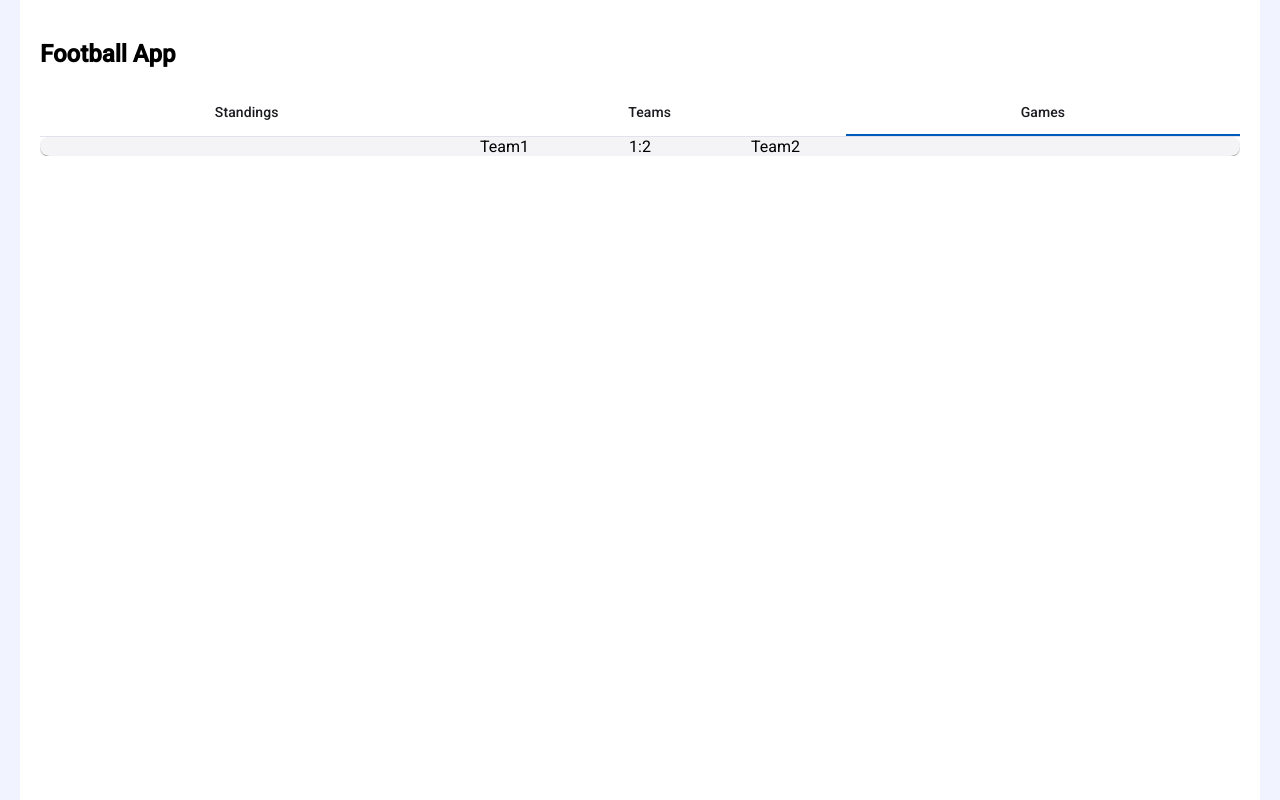
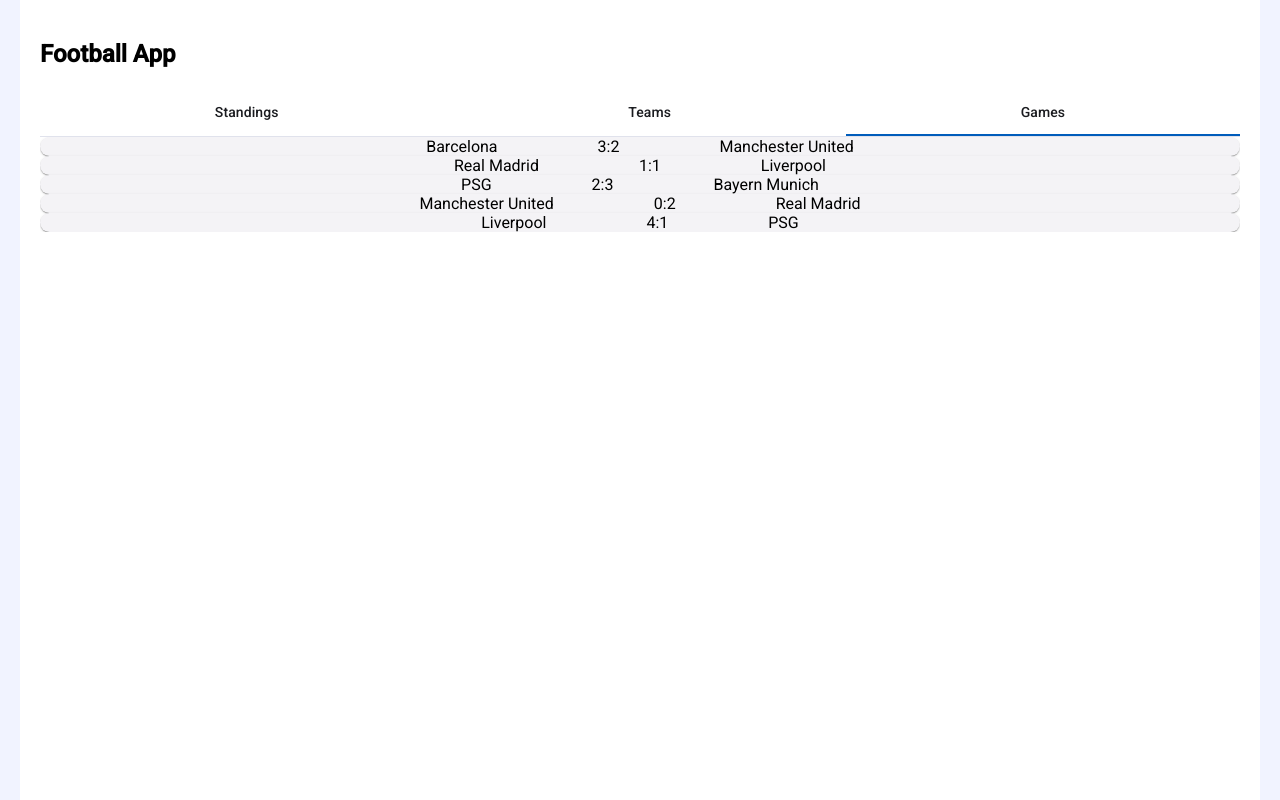
Before and after one commit to Serh1/football-app, an Angular app: page / in a window 1280 px wide. Both pictures are taken after a click on the tab "Games". Built offline with nearby package versions, Linux system fonts and the light colour scheme.

Commit message:
feat(games): Adding games table

```diff
--- a/src/app/games-card/games-card.component.html
+++ b/src/app/games-card/games-card.component.html
@@ -1,5 +1,5 @@
 <mat-card class="game-card" appearance="raised">
-  <div class="teamWrapper">Team1</div>
-  <div class="scoreWrapper">1:2</div>
-  <div class="teamWrapper">Team2</div>
+  <div class="teamWrapper">{{ gameDetail.teamHome.name }}</div>
+  <div class="scoreWrapper">{{ gameDetail.homeTeamGoals }}:{{ gameDetail.awayTeamGoals }}</div>
+  <div class="teamWrapper">{{ gameDetail.teamAway.name }}</div>
 </mat-card>
--- a/src/app/games-card/games-card.component.ts
+++ b/src/app/games-card/games-card.component.ts
@@ -1,7 +1,5 @@
-import {Component, inject, input} from '@angular/core';
+import {Component, Input} from '@angular/core';
 import {MatCard} from "@angular/material/card";
-import {Game} from '../models/game';
-import {TeamsService} from '../services/teams.service';
 
 @Component({
   selector: 'app-games-card',
@@ -13,17 +11,6 @@
   styleUrl: './games-card.component.css'
 })
 export class GamesCardComponent {
-  teamsService = inject(TeamsService);
-  games: Game[] = [];
-  newGame: Game = {
-    id: undefined, awayTeamGoals: 0, awayTeamId: 0, homeTeamGoals: 0, homeTeamId: 0, localDateTime: '', location: ''
-  }
+  @Input() gameDetail: any
 
-  constructor() {
-    this.loadGames()
-  }
-
-  loadGames() {
-    const teams = this.teamsService.getAllTeams()
-  }
 }
--- a/src/app/games/games.component.html
+++ b/src/app/games/games.component.html
@@ -1,3 +1,5 @@
 <div class="games-wrapper">
-  <app-games-card></app-games-card>
+  @for (gameDetail of gameDetails; track gameDetail) {
+    <app-games-card [gameDetail]="gameDetail"></app-games-card>
+  }
 </div>
--- a/src/app/games/games.component.ts
+++ b/src/app/games/games.component.ts
@@ -1,7 +1,7 @@
-import {Component, input} from '@angular/core';
+import {Component, inject, OnInit} from '@angular/core';
 import {Game} from '../models/game';
 import {GamesCardComponent} from '../games-card/games-card.component';
-import {TeamCardComponent} from '../team-card/team-card.component';
+import {TeamsService} from '../services/teams.service';
 
 @Component({
   selector: 'app-games',
@@ -12,7 +12,37 @@
   standalone: true,
   styleUrl: './games.component.css'
 })
-export class GamesComponent {
-  game = input<Game>()
+export class GamesComponent implements OnInit {
+
+  teamsService = inject(TeamsService)
+  games: Game[] = [] as Game[];
+  gameDetails: Array<object> = [];
+
+  ngOnInit(): void {
+    this.loadAllGames();
+    let teamHome = null;
+    let teamAway = null;
+    for (const game of this.games) {
+      teamHome = this.loadTeamById(game.homeTeamId)
+      teamAway = this.loadTeamById(game.awayTeamId)
+      this.gameDetails.push(
+        {
+          teamHome: teamHome,
+          teamAway: teamAway,
+          homeTeamGoals: game.homeTeamGoals,
+          awayTeamGoals: game.awayTeamGoals
+        }
+      )
+    }
+
+  }
+
+  loadAllGames() {
+    this.games = this.teamsService.getAllGames();
+  }
+
+  loadTeamById(id: number | undefined) {
+    return this.teamsService.getTeamById(id);
+  }
 
 }
--- a/src/app/services/teams.service.ts
+++ b/src/app/services/teams.service.ts
@@ -83,6 +83,10 @@
 
   saveTeam(team: Team) {
     //this.http.post(this.url, team);
+  }
+
+  getTeamById(id: number | undefined){
+    return this.allTeams.find(team => team.id === id)
   }
 
   getAllTeams(): Team[] {
```
